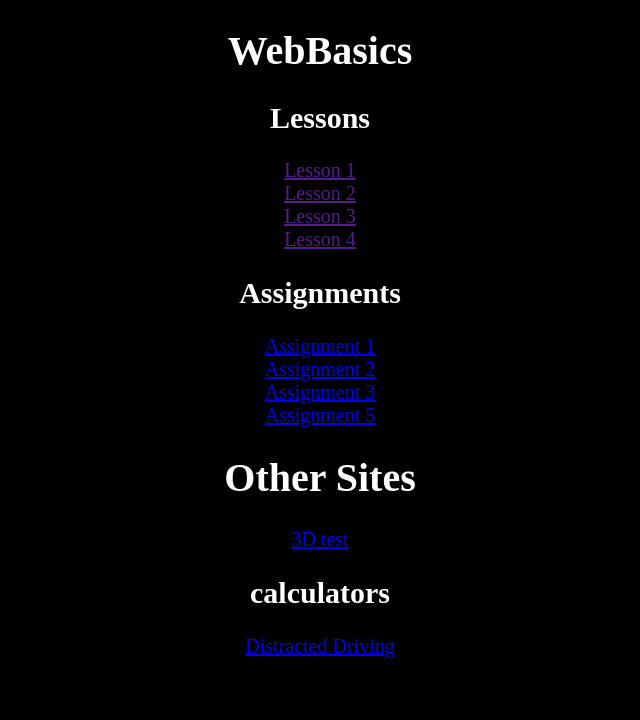
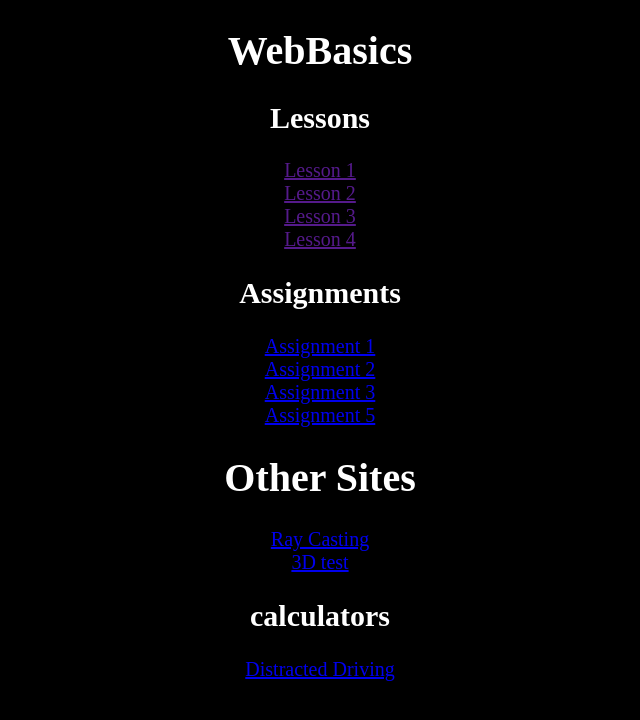
Before and after one commit to Millibort/Bungee-Jump-Web, a plain HTML site: page index.html in a window 1280 px wide. Shown: the whole page, without its empty margins (320-960 px from the left). Drawn offline with Linux system fonts and the light colour scheme.

Commit message:
Update index.html

```diff
--- a/index.html
+++ b/index.html
@@ -19,6 +19,7 @@
         <a target="_blank" href="Assignment_3/index.html">Assignment 3</a></br>
         <a target="_blank" href="HTML Assignment 5/index.html">Assignment 5</a>
         <h1>Other Sites</h1>
+        <a target="_blank" href="Ver 3/index.html">Ray Casting</a><br>
         <a target="_blank" href="Rays-main - Copy/index.html">3D test</a><br>
         <h2>calculators</h2>
         <a target="_blank" href="Distracted Driving/index.html">Distracted Driving</a><br>
```
